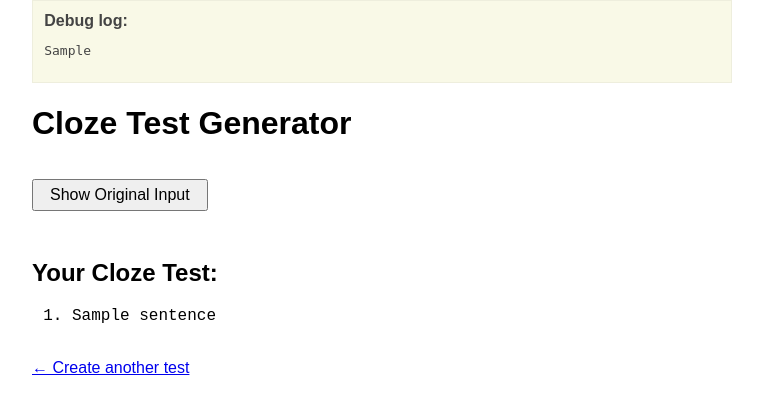
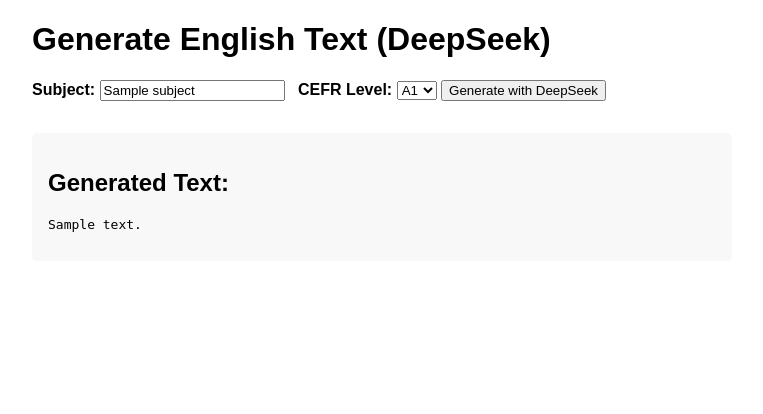
Before and after one commit to mrfenyx/cloze-tester, a Flask app: template templates/index.html in a window 1280 px wide. Shown: the top 414 px of the page, without its empty margins (258-1021 px from the left). Run offline with Flask 3, Linux system fonts and the light colour scheme; the template is opened without the code that fills it: most values are stand-ins (such as "Sample title", 1, 10 or a date in 2020); parts of the project's set-up code (start-up, migrations or seed data) failed here and were passed over.

Commit message:
text generation works

```diff
--- a/app.py
+++ b/app.py
@@ -1,55 +1,37 @@
+import logging
 from flask import Flask, render_template, request
-from cloze import process_text
 from deepseek_api import generate_deepseek_text
+
+# ---------------- Logging Setup ----------------
+logging.basicConfig(
+    level=logging.INFO,
+    format="%(asctime)s [%(levelname)s] %(message)s",
+    handlers=[
+        logging.StreamHandler()
+    ]
+)
+logger = logging.getLogger(__name__)
 
 app = Flask(__name__)
 
 @app.route("/", methods=["GET", "POST"])
 def index():
-    result = []
-    input_text = ""
-    error = ""
+    logger.info(f"Received {request.method} request at /")
+    generated_text = ""
     subject = ""
     level = "B1"
-    debug_log = []
+    error = ""
     if request.method == "POST":
-        debug_log.append("POST received. Entered POST handler.")
-        subject = request.form.get("subject", "").strip()
-        level = request.form.get("level", "B1").strip()
-        input_text = request.form.get("input_text", "")
-        debug_log.append(f"Subject: {subject}, Level: {level}")
-        if request.form.get("generate"):
-            debug_log.append("Form submit: GENERATE button pressed.")
-            try:
-                debug_log.append("Calling generate_deepseek_text (about to call)...")
-                input_text = generate_deepseek_text(subject, level)
-                debug_log.append("Returned from generate_deepseek_text (success).")
-                debug_log.append("Received from DeepSeek:\n" + input_text)
-                result = process_text(input_text)
-                debug_log.append("Processed result:\n" + str(result))
-            except Exception as e:
-                error = f"DeepSeek API error: {str(e)}"
-                debug_log.append("Exception: " + error)
-        elif request.form.get("submit"):
-            debug_log.append("Form submit: CLOZE button pressed.")
-            result = process_text(input_text)
-            debug_log.append("Processed result:\n" + str(result))
-    else:
-        debug_log.append("GET request.")
-    # Print to server console for now
-    print("\n--- Debug log ---")
-    for log in debug_log:
-        print(log)
-    print("--- End Debug log ---\n")
-    return render_template(
-        "index.html",
-        result=result,
-        input_text=input_text,
-        error=error,
-        subject=subject,
-        level=level,
-        debug_log=debug_log,
-    )
+        subject = request.form.get("subject", "")
+        level = request.form.get("level", "B1")
+        logger.info(f"Form submitted. Subject: {subject}, Level: {level}")
+        try:
+            generated_text = generate_deepseek_text(subject, level)
+        except Exception as e:
+            error = str(e)
+            logger.error(f"Error while generating text: {e}")
+    return render_template("index.html", generated_text=generated_text, subject=subject, level=level, error=error)
 
 if __name__ == "__main__":
+    logger.info("Starting Flask app.")
     app.run(debug=True)
--- a/templates/index.html
+++ b/templates/index.html
@@ -1,95 +1,35 @@
 <!doctype html>
 <html lang="en">
   <head>
-    <title>Cloze Test Generator</title>
+    <title>DeepSeek Text Generator</title>
     <style>
       body { font-family: Arial, sans-serif; max-width: 700px; margin: auto; }
-      textarea { width: 100%; height: 200px; }
-      .result { margin-top: 2em; }
-      .cloze { font-family: 'Courier New', Courier, monospace; }
-      #input-section { transition: opacity 0.3s; }
-      #original-input {
-        background: #f6f6f6;
-        border: 1px solid #ccc;
-        padding: 10px;
-        margin-top: 1em;
-        display: none;
-        white-space: pre-wrap;
-      }
-      .show-btn {
-        margin: 1em 0;
-        padding: 0.3em 1em;
-        font-size: 1em;
-        cursor: pointer;
-      }
-      .error {
-        color: #a00;
-        background: #ffeaea;
-        padding: 0.8em;
-        margin-bottom: 1em;
-        border-radius: 5px;
-        border: 1px solid #e2b1b1;
-      }
+      textarea { width: 100%; height: 160px; }
+      .result { margin-top: 2em; background: #f8f8f8; padding: 1em; border-radius: 5px; }
       label { font-weight: bold; }
-      .controls { margin-bottom: 1.5em; }
-      .generated-note { color: #3a7f22; margin-bottom: 1em; }
     </style>
-    <script>
-      function showInput() {
-        var el = document.getElementById('original-input');
-        el.style.display = (el.style.display === 'none') ? 'block' : 'none';
-        document.getElementById('show-btn').innerText = el.style.display === 'none' ? 'Show Original Input' : 'Hide Original Input';
-      }
-    </script>
   </head>
   <body>
-    {% if debug_log %}
-    <div style="background:#f9f9e7; color:#444; border:1px solid #eed; margin-bottom:1em; padding:0.7em;">
-        <b>Debug log:</b><br>
-        <pre style="white-space: pre-wrap;">{{ debug_log|join('\n') }}</pre>
-    </div>
-    {% endif %}
-
-    <h1>Cloze Test Generator</h1>
-    {% if error %}
-      <div class="error">{{ error }}</div>
-    {% endif %}
-
-    {% if not result %}
-      <div id="input-section">
+    <h1>Generate English Text (DeepSeek)</h1>
     <form method="post">
-          <div class="controls">
       <label for="subject">Subject:</label>
-            <input type="text" name="subject" id="subject" value="{{ subject or '' }}" required>
+      <input type="text" id="subject" name="subject" value="{{ subject or '' }}" required>
       &nbsp;
       <label for="level">CEFR Level:</label>
-            <select name="level" id="level" required>
+      <select id="level" name="level" required>
         {% for l in ["A1","A2","B1","B2","C1","C2"] %}
           <option value="{{l}}" {% if level == l %}selected{% endif %}>{{l}}</option>
         {% endfor %}
       </select>
-            <button type="submit" name="generate">Generate with DeepSeek</button>
-          </div>
-          <label for="input_text">Or paste/edit your GPT-generated text (use [[word]] to mark blanks):</label><br>
-          <textarea name="input_text" id="input_text">{{ input_text }}</textarea><br><br>
-          <button type="submit" name="submit">Generate Cloze Test</button>
+      <button type="submit">Generate with DeepSeek</button>
     </form>
-      </div>
-    {% else %}
-      {% if subject and request.form.get('generate') %}
-        <div class="generated-note">Text was generated by DeepSeek.</div>
+    {% if error %}
+      <div style="color:red; margin-top:1em;">{{ error }}</div>
     {% endif %}
-      <button id="show-btn" class="show-btn" onclick="showInput()">Show Original Input</button>
-      <div id="original-input">{{ input_text }}</div>
+    {% if generated_text %}
       <div class="result">
-        <h2>Your Cloze Test:</h2>
-        <ol>
-          {% for sentence in result %}
-            <li class="cloze">{{ sentence }}</li>
-          {% endfor %}
-        </ol>
-        <br>
-        <a href="/">&#8592; Create another test</a>
+        <h2>Generated Text:</h2>
+        <pre>{{ generated_text }}</pre>
       </div>
     {% endif %}
   </body>
```
Also changed, not shown: deepseek_api.py (+19 -11 lines). Lines whose indentation alone changed are shown as unchanged.
